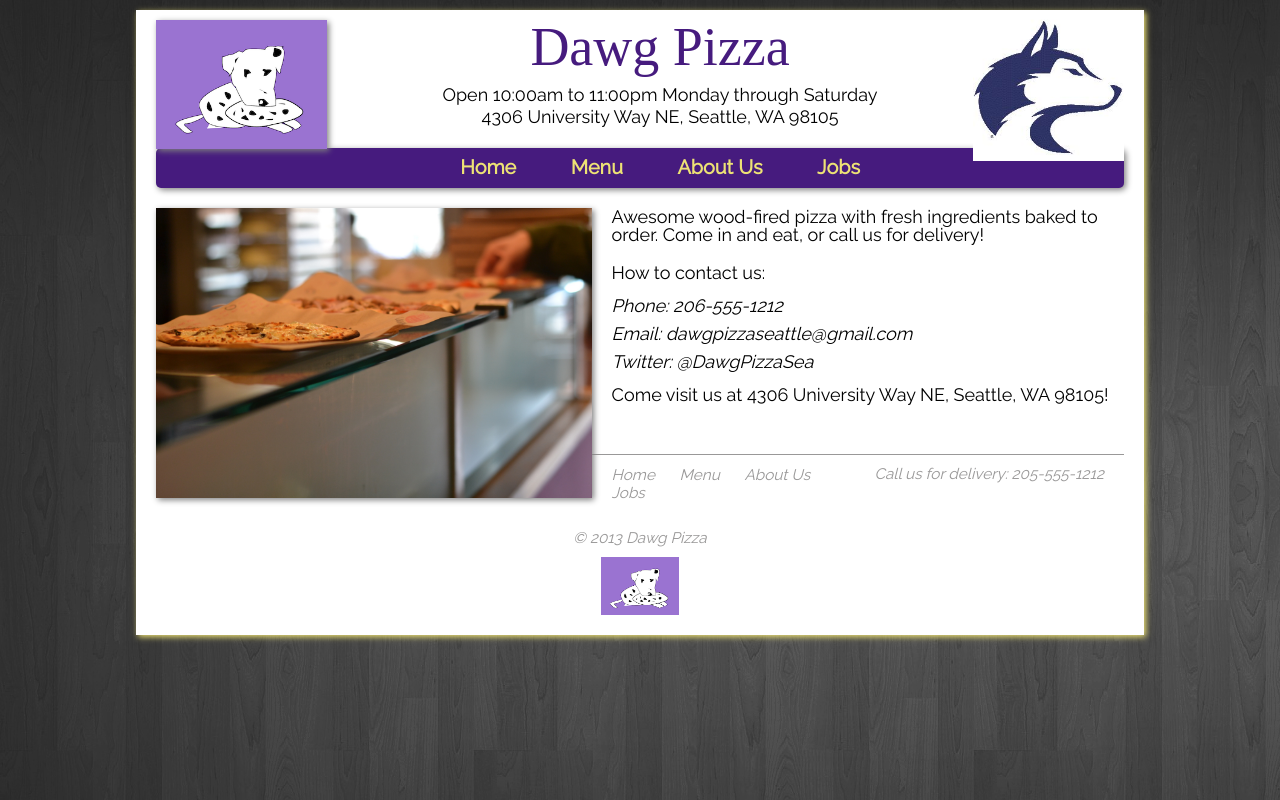
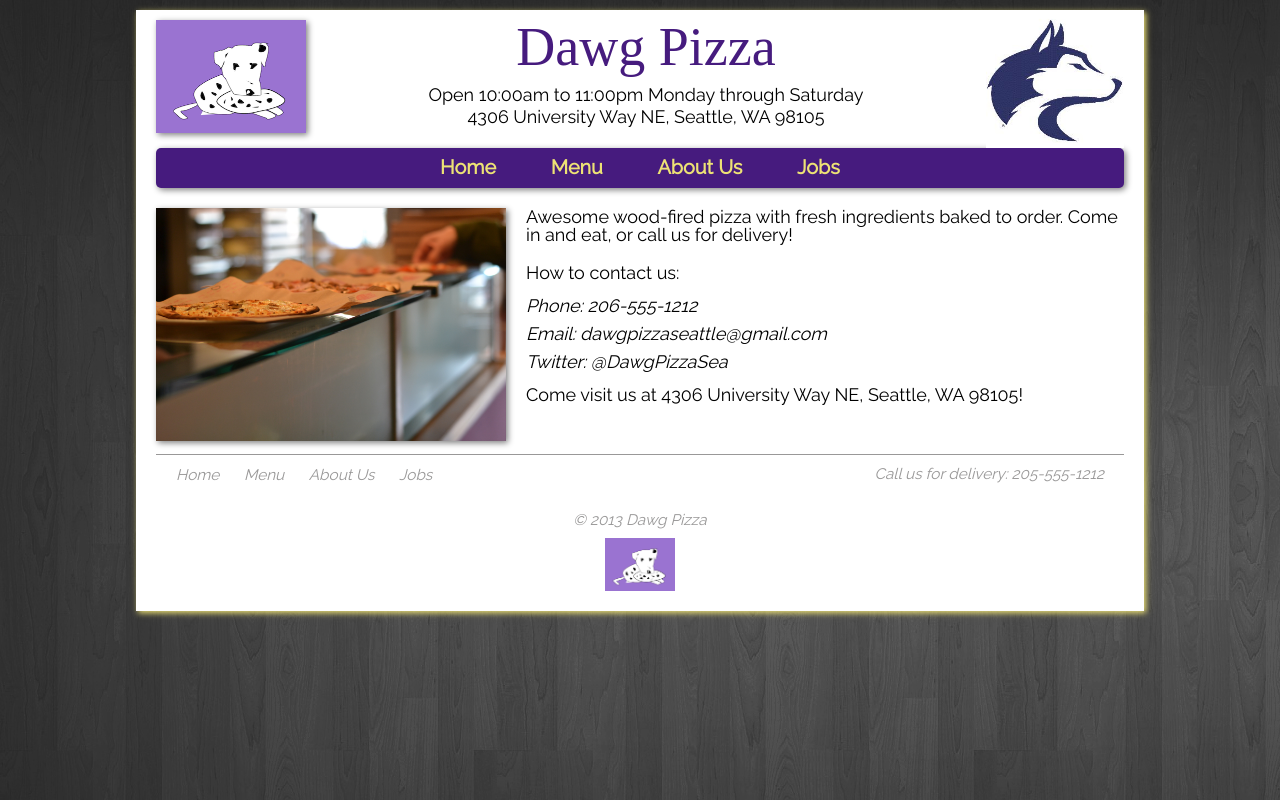
Before and after one commit to brettyam/Homework, a plain HTML site: page index.html in a window 1280 px wide. Drawn offline with Linux system fonts and the light colour scheme; a web font is replaced by a local one.

Commit message:
homework 1.0 revised as of 10/11/13 (after due date)

```diff
--- a/css/styles.css
+++ b/css/styles.css
@@ -26,16 +26,13 @@ p {
 	margin-left: 20px;
 	margin-top: 10px;
 	box-shadow: 2px 2px 6px gray;
-	height: 17%;
-	width: 17%;
+	width: 150px;
 }
 
 .husky {
 	float: right;
-	position: relative;
-	right: 20px;
-	height: 15%;
-	width: 15%;
+	margin-right: 20px;
+	width: 138px;
 }
 
 .company {
@@ -136,8 +133,7 @@ a:hover {
 	float: left;
 	margin-right: 20px;
 	box-shadow: 2px 2px 6px gray;
-	height: 45%;
-	width: 45%;
+	width: 350px;
 }
 
 
@@ -163,16 +159,15 @@ a:hover {
 	float: right;
 	box-shadow: 2px 2px 6px gray;
 	margin: 10px;
-	height: 35%;
-	width: 35%;
+	width: 350px;
 }
 
 .oven {
 	float: right;
 	box-shadow: 2px 2px 6px gray;
 	margin: 10px;
-	height: 40%;
-	width: 40%;
+	width: 350px;
+	margin-bottom: 50px;
 }
 
 .about h2 {
@@ -191,8 +186,7 @@ a:hover {
 	display: block;
 	margin-right: auto;
 	margin-left: auto;
-	height: 25%;
-	width: 25%;
+	width: 150px;
 }
 
 footer {
@@ -247,6 +241,5 @@ footer p {
 	display: block;
 	margin-left: auto;
 	margin-right: auto;
-	height: 8%;
-	width: 8%;
+	width: 70px;
 }
```
